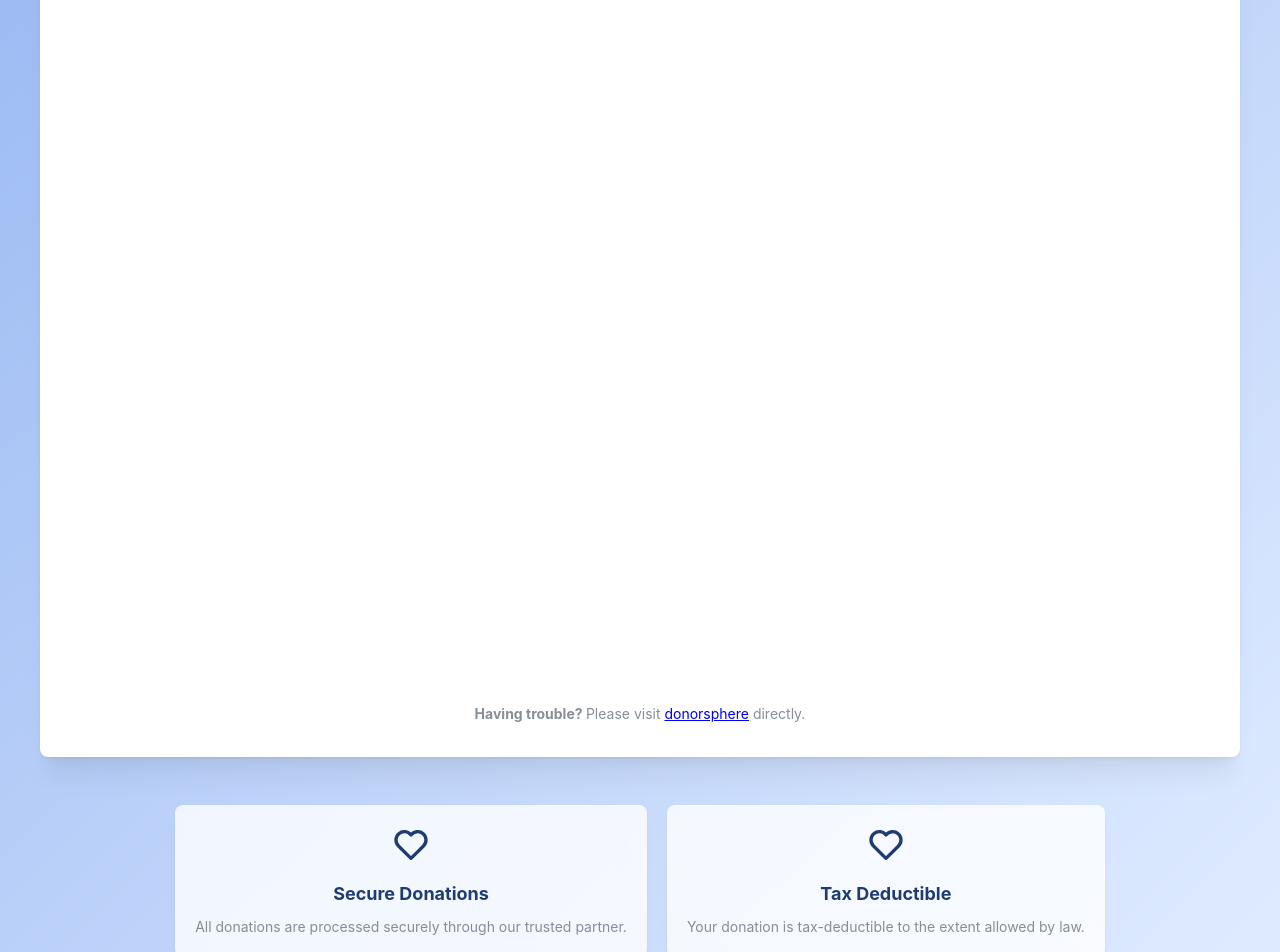
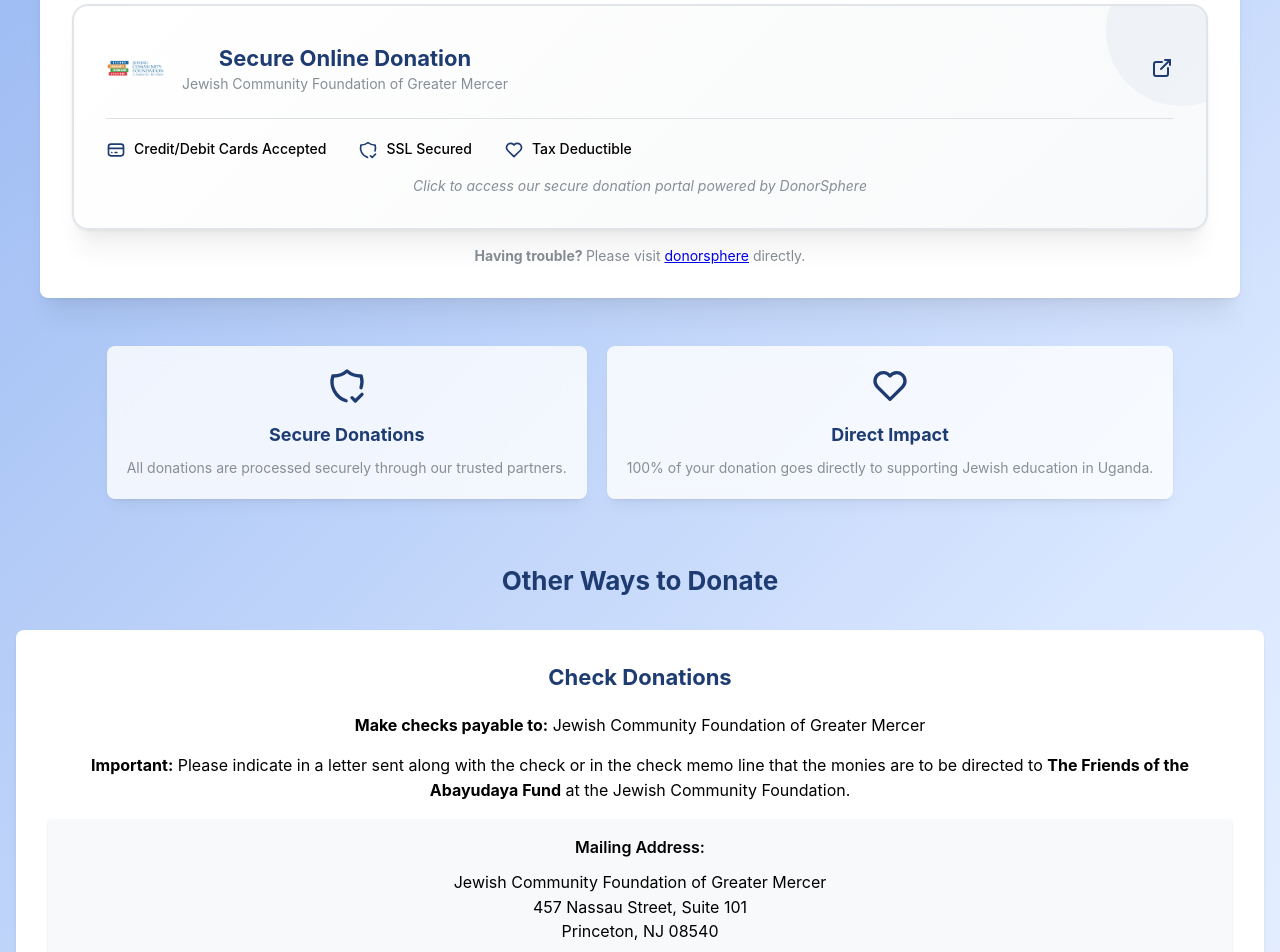
Before and after one commit to JoshSambol/Uganda, a React (Vite) app in the folder Client/: page /donate in a window 1280 px wide. Shown: the part 480-1432 px from the top of the page. Built offline with nearby package versions, Linux system fonts and the light colour scheme.

Commit message:
Fix the credit card donation and nav

```diff
--- a/Client/package.json
+++ b/Client/package.json
@@ -16,6 +16,7 @@
     "@mantine/hooks": "^8.1.2",
     "@mantine/modals": "^8.1.2",
     "@mantine/notifications": "^8.1.2",
+    "@microlink/react": "^5.5.23",
     "@tabler/icons-react": "^3.34.0",
     "embla-carousel": "^8.6.0",
     "embla-carousel-react": "^8.6.0",
--- a/Client/src/pages/Donate.jsx
+++ b/Client/src/pages/Donate.jsx
@@ -1,22 +1,23 @@
 import { Container, Title, Text, Button, Group, Stack, Card, Badge, Divider, Alert } from '@mantine/core';
 import { motion } from 'framer-motion';
 import { useNavigate } from 'react-router-dom';
-import { IconHeart, IconExternalLink, IconAlertCircle } from '@tabler/icons-react';
-import { useState, useEffect } from 'react';
+import { IconHeart, IconExternalLink, IconAlertCircle, IconCreditCard, IconShieldCheck } from '@tabler/icons-react';
+import jcfgmLogo from '../assets/JCFGM logo.png';
+// import { useState, useEffect } from 'react';
 
 const Donate = () => {
     const navigate = useNavigate();
-    const [iframeError, setIframeError] = useState(false);
-    const [iframeLoading, setIframeLoading] = useState(true);
+    // const [iframeError, setIframeError] = useState(false);
+    // const [iframeLoading, setIframeLoading] = useState(true);
 
-    const handleIframeLoad = () => {
-        setIframeLoading(false);
-    };
+    // const handleIframeLoad = () => {
+    //     setIframeLoading(false);
+    // };
 
-    const handleIframeError = () => {
-        setIframeError(true);
-        setIframeLoading(false);
-    };
+    // const handleIframeError = () => {
+    //     setIframeError(true);
+    //     setIframeLoading(false);
+    // };
 
     return (
         <Container className='donate-container' size="xl" style={{
@@ -50,83 +51,95 @@
             >
                 <Card shadow="lg" padding="xl" radius="md" style={{
                     backgroundColor: 'white',
-                    minHeight: '700px',
+                    minHeight: '300px',
                     position: 'relative',
                     maxWidth: '1200px',
                     margin: '0 auto'
                 }}>
                 <Title order={2} mb="xl" style={{ color: '#1e3c72', textAlign: 'center' }}>Donate via credit/debit card</Title>
-                    {iframeLoading && (
-                        <div style={{
-                            position: 'absolute',
-                            top: '50%',
-                            left: '50%',
-                            transform: 'translate(-50%, -50%)',
-                            textAlign: 'center',
-                            zIndex: 1
-                        }}>
+
+                    {/* Custom Donation Card */}
+                    <motion.div
+                        whileHover={{ scale: 1.02 }}
+                        whileTap={{ scale: 0.98 }}
+                        style={{ cursor: 'pointer' }}
+                        onClick={() => window.open('https://jcfgm.donorsphere.org/donate/4e77f079-8adf-4b59-93a3-14d847218d82', '_blank')}
+                    >
+                        <Card
+                            shadow="lg"
+                            padding="xl"
+                            radius="lg"
+                            style={{
+                                background: 'linear-gradient(135deg, #ffffff 0%, #f8f9fa 100%)',
+                                border: '2px solid #e1e5e9',
+                                transition: 'all 0.3s ease',
+                                position: 'relative',
+                                overflow: 'hidden'
+                            }}
+                        >
+                            {/* Background Pattern */}
                             <div style={{
-                                width: '50px',
-                                height: '50px',
-                                border: '4px solid #f3f3f3',
-                                borderTop: '4px solid #1e3c72',
+                                position: 'absolute',
+                                top: 0,
+                                right: 0,
+                                width: '150px',
+                                height: '150px',
+                                background: 'linear-gradient(135deg, rgba(30, 60, 114, 0.05) 0%, rgba(74, 144, 226, 0.05) 100%)',
                                 borderRadius: '50%',
-                                animation: 'spin 1s linear infinite',
-                                margin: '0 auto 1rem'
+                                transform: 'translate(50px, -50px)',
+                                zIndex: 0
                             }} />
-                            <Text c="dimmed">Loading donation form...</Text>
-                            <Text c="dimmed">Not loading? Visit <a href="https://jcfgm.donorsphere.org/donate/4e77f079-8adf-4b59-93a3-14d847218d82" target="_blank" rel="noopener noreferrer">donorsphere</a> directly</Text>
-                        </div>
-                    )}
 
-                    {iframeError ? (
-                        <div style={{ textAlign: 'center', padding: '2rem' }}>
-                            <IconAlertCircle size={60} style={{ color: '#ff6b6b', margin: '0 auto 1rem', display: 'block' }} />
-                            <Title order={3} mb="md" style={{ color: '#1e3c72' }}>
-                                Unable to Load Donation Form
-                            </Title>
-                            <Text mb="xl" c="dimmed">
-                                The donation form couldn't be loaded directly. Please click the button below to access our secure donation page.
-                            </Text>
-                            <Group justify="center" gap="md">
-                                <Button
-                                    size="lg"
-                                    variant="filled"
-                                    leftSection={<IconExternalLink size={20} />}
-                                    onClick={() => window.open('https://jcfgm.donorsphere.org/donate/4e77f079-8adf-4b59-93a3-14d847218d82', '_blank')}
-                                    style={{ backgroundColor: '#1e3c72' }}
-                                >
-                                    Open Donation Page
-                                </Button>
-                                <Button
-                                    size="lg"
-                                    variant="outline"
-                                    onClick={() => window.location.reload()}
-                                    style={{ borderColor: '#1e3c72', color: '#1e3c72' }}
-                                >
-                                    Try Again
-                                </Button>
-                            </Group>
-                        </div>
-                    ) : (
-                        <iframe
-                            src="http://localhost:3001/proxy?url=https://jcfgm.donorsphere.org/donate/4e77f079-8adf-4b59-93a3-14d847218d82"
-                            width="100%"
-                            height="700px"
-                            style={{
-                                border: 'none',
-                                borderRadius: '8px',
-                                opacity: iframeLoading ? 0 : 1,
-                                transition: 'opacity 0.3s ease'
-                            }}
-                            onLoad={handleIframeLoad}
-                            onError={handleIframeError}
-                            title="Donation Form"
-                            sandbox="allow-same-origin allow-scripts allow-forms allow-popups allow-popups-to-escape-sandbox allow-top-navigation"
-                            allow="payment"
-                        />
-                    )}
-                    <Text size="sm" c="dimmed" style={{ textAlign: 'center' }}>
+                            <div style={{ position: 'relative', zIndex: 1 }}>
+                                <Group justify="space-between" align="center" mb="lg">
+                                    <div style={{ display: 'flex', alignItems: 'center', gap: '1rem' }}>
+                                        <img
+                                            src={jcfgmLogo}
+                                            alt="JCFGM Logo"
+                                            style={{
+                                                width: '60px',
+                                                height: '60px',
+                                                objectFit: 'contain',
+                                                borderRadius: '8px'
+                                            }}
+                                        />
+                                        <div>
+                                            <Title order={3} style={{ color: '#1e3c72', margin: 0 }}>
+                                                Secure Online Donation
+                                            </Title>
+                                            <Text size="sm" c="dimmed" style={{ margin: 0 }}>
+                                                Jewish Community Foundation of Greater Mercer
+                                            </Text>
+                                        </div>
+                                    </div>
+                                    <IconExternalLink size={24} style={{ color: '#1e3c72' }} />
+                                </Group>
+
+                                <Divider mb="lg" />
+
+                                <Group gap="xl" wrap="wrap">
+                                    <div style={{ display: 'flex', alignItems: 'center', gap: '0.5rem' }}>
+                                        <IconCreditCard size={20} style={{ color: '#1e3c72' }} />
+                                        <Text size="sm" fw={500}>Credit/Debit Cards Accepted</Text>
+                                    </div>
+                                    <div style={{ display: 'flex', alignItems: 'center', gap: '0.5rem' }}>
+                                        <IconShieldCheck size={20} style={{ color: '#1e3c72' }} />
+                                        <Text size="sm" fw={500}>SSL Secured</Text>
+                                    </div>
+                                    <div style={{ display: 'flex', alignItems: 'center', gap: '0.5rem' }}>
+                                        <IconHeart size={20} style={{ color: '#1e3c72' }} />
+                                        <Text size="sm" fw={500}>Tax Deductible</Text>
+                                    </div>
+                                </Group>
+
+                                <Text size="sm" c="dimmed" mt="md" style={{ fontStyle: 'italic' }}>
+                                    Click to access our secure donation portal powered by DonorSphere
+                                </Text>
+                            </div>
+                        </Card>
+                    </motion.div>
+
+                    <Text size="sm" c="dimmed" style={{ textAlign: 'center', marginTop: '1rem' }}>
                         <b>Having trouble?  </b> Please visit <a href="https://jcfgm.donorsphere.org/donate/4e77f079-8adf-4b59-93a3-14d847218d82" target="_blank" rel="noopener noreferrer">donorsphere</a> directly.
                     </Text>
                 </Card>
@@ -146,29 +159,15 @@
                         minWidth: '250px',
                         textAlign: 'center'
                     }}>
-                        <IconHeart size={40} style={{ margin: '0 auto 1rem', display: 'block', color: '#1e3c72' }} />
+                        <IconShieldCheck size={40} style={{ margin: '0 auto 1rem', display: 'block', color: '#1e3c72' }} />
                         <Title order={4} mb="xs" style={{ color: '#1e3c72' }}>
                             Secure Donations
                         </Title>
                         <Text size="sm" c="dimmed">
-                            All donations are processed securely through our trusted partner.
+                            All donations are processed securely through our trusted partners.
                         </Text>
                     </Card>
 
-                    <Card shadow="sm" padding="lg" radius="md" style={{
-                        backgroundColor: 'rgba(255, 255, 255, 0.8)',
-                        backdropFilter: 'blur(10px)',
-                        minWidth: '250px',
-                        textAlign: 'center'
-                    }}>
-                        <IconHeart size={40} style={{ margin: '0 auto 1rem', display: 'block', color: '#1e3c72' }} />
-                        <Title order={4} mb="xs" style={{ color: '#1e3c72' }}>
-                            Tax Deductible
-                        </Title>
-                        <Text size="sm" c="dimmed">
-                            Your donation is tax-deductible to the extent allowed by law.
-                        </Text>
-                    </Card>
 
                     <Card shadow="sm" padding="lg" radius="md" style={{
                         backgroundColor: 'rgba(255, 255, 255, 0.8)',
```
Also changed, not shown: Client/src/components/Nav.jsx (+3 -26 lines), Client/src/assets/JCFGM logo.png (added), 1 other file (tests, documents, lock files or other folders).
